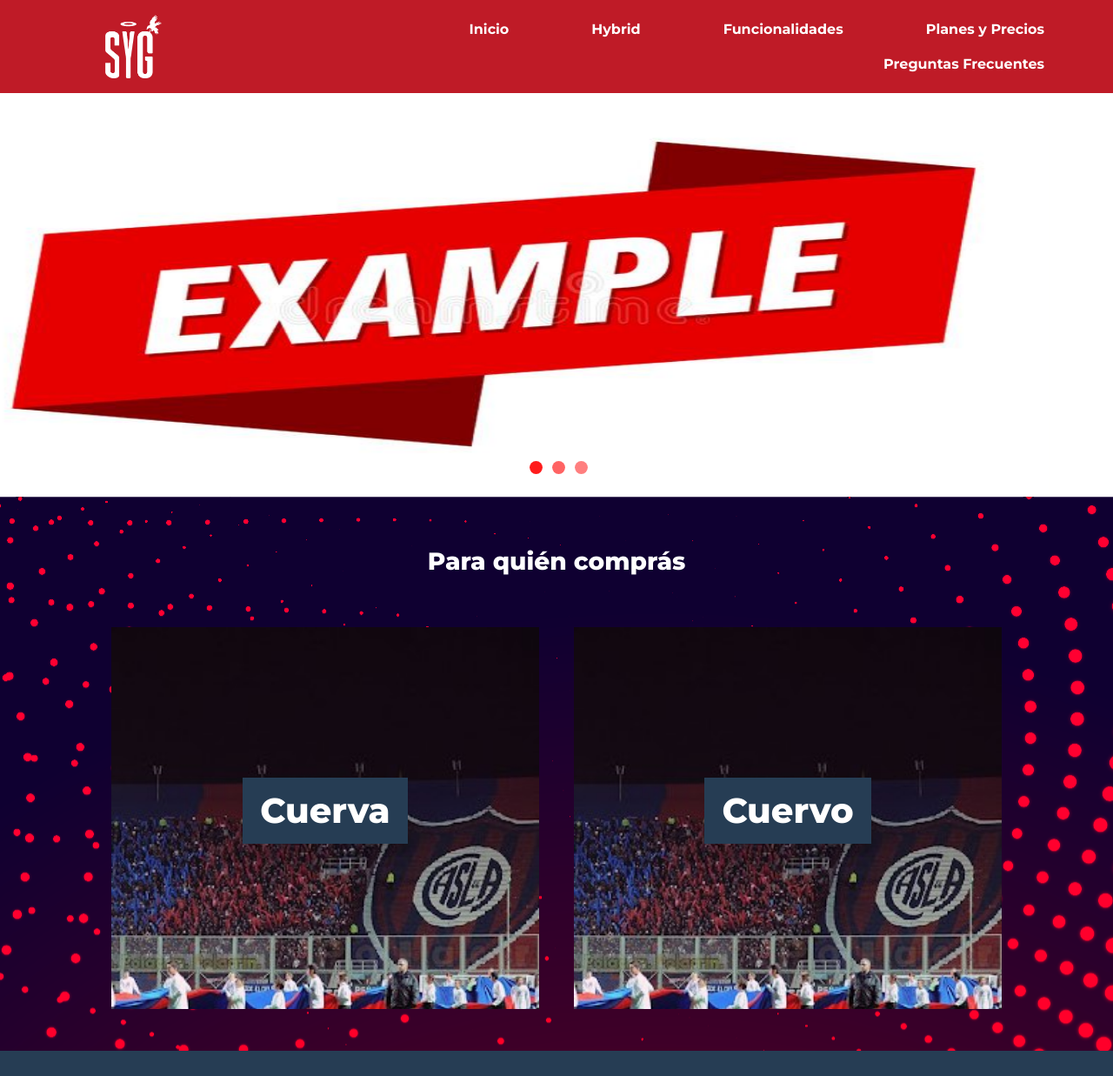
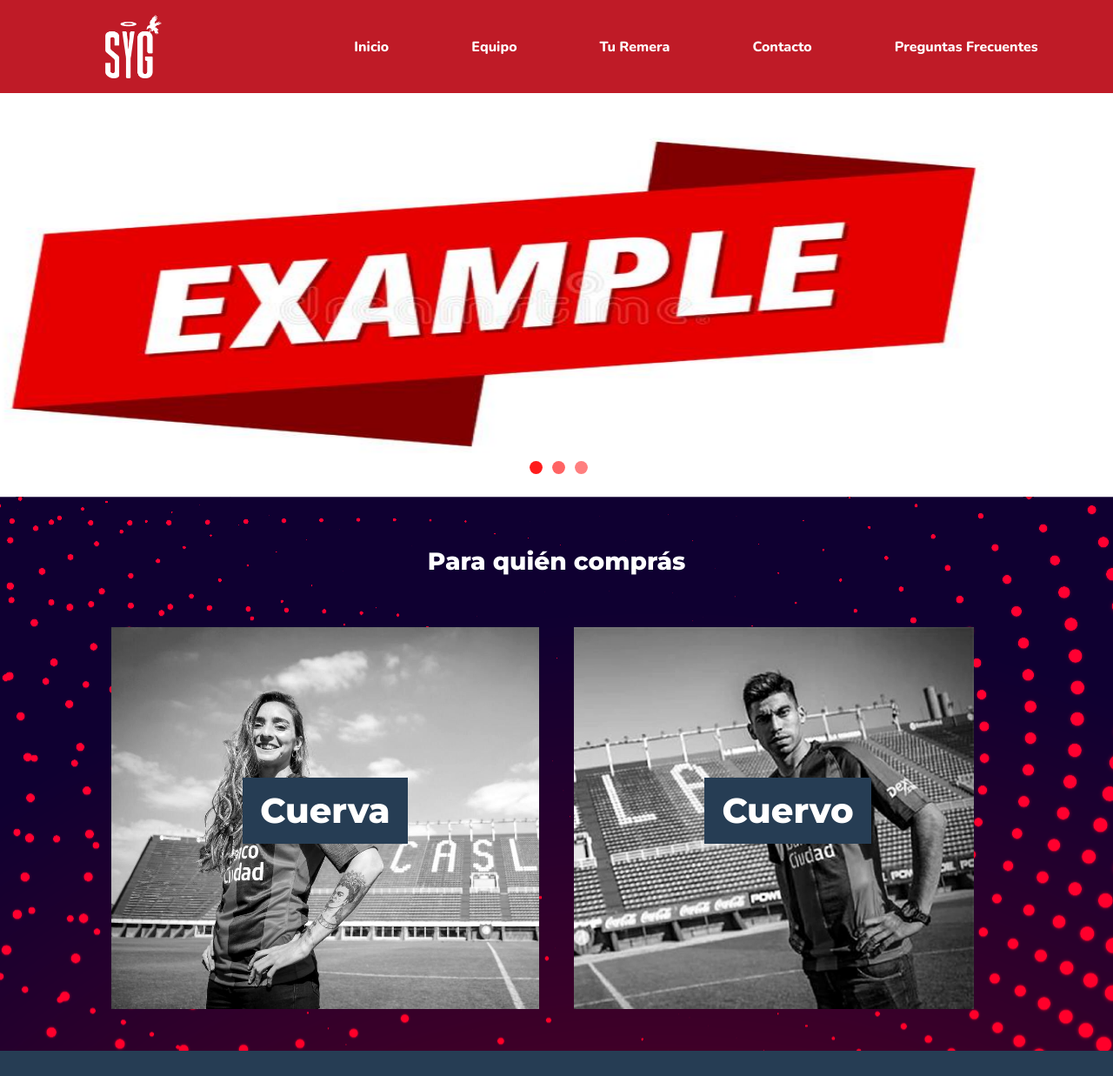
Before and after one commit to july8712/siYaGanamos, a plain HTML site: page index.html in a window 1280 px wide. Shown: the top 1237 px of the page at 87% size. Drawn offline with nearby package versions, Linux system fonts and the light colour scheme.

Commit message:
Modificación de menú y fotos cuerva y cuervo

```diff
--- a/css/estilos.css
+++ b/css/estilos.css
@@ -1,3 +1,5 @@
+@import url('https://fonts.googleapis.com/css2?family=Nunito:ital,wght@0,300;0,400;0,700;0,800;1,800&display=swap');
+
 *{
     margin: 0;
     padding: 0;
@@ -25,14 +27,22 @@ header img{
 }
 
 .nav-link{
-    color: white;
+    color: white !important;
     margin-right: 63px;
+    font-family: 'Nunito', sans-serif;
+    font-weight: 800;
+}
+
+.nav-link:hover, .nav-link:active{
+    border-bottom: 2px solid white !important;
+    color: white !important;
 }
 
 nav{
     display: flex;
     justify-content: center;
     width:70%
+
 }
 
 #paraQuien{
@@ -63,8 +73,8 @@ nav{
 }
 
 .generos{
-    background-image: url('../img/imgEj.jpg') ;
-    background-size:cover;
+    /* background-image: url('../img/imgEj.jpg') ; */
+    /* background-size:cover; */
     width: 492px;
     height: 439px;
     display: flex;
@@ -73,6 +83,17 @@ nav{
     color: white;
     font-size: 2.5rem ;
 
+}
+
+.femenino{
+    background-image: url('../img/cuerva.jpg') ;
+    background-size:cover;
+}
+
+.masculino{
+    background-image: url('../img/cuervo.jpg') ;
+    background-size:contain;
+    background-repeat: no-repeat;
 }
 
 .generos p{
--- a/index.html
+++ b/index.html
@@ -17,7 +17,7 @@
 <body>
     <header>
 
-        <img src="img\logo.png" alt="logoSYG">
+        <a href="#"><img src="img\logo.png" alt="logoSYG"></a>
 
         <nav>
             <ul class="nav justify-content-end">
@@ -25,13 +25,13 @@
                     <a class="nav-link" aria-current="page" href="#">Inicio</a>
                 </li>
                 <li class="nav-item">
-                    <a class="nav-link" href="#hybridCloud">Hybrid</a>
+                    <a class="nav-link" href="#equipo">Equipo</a>
                 </li>
                 <li class="nav-item">
-                    <a class="nav-link" href="#">Funcionalidades</a>
+                    <a class="nav-link" href="#">Tu Remera</a>
                 </li>
                 <li class="nav-item">
-                    <a class="nav-link" href="#">Planes y Precios</a>
+                    <a class="nav-link" href="#">Contacto</a>
                 </li>
                 <li class="nav-item">
                     <a class="nav-link" href="#">Preguntas Frecuentes</a>
@@ -63,10 +63,10 @@
         <section id="paraQuien">
             <h3 id="paraQuienH3">Para quién comprás</h3>
             <div id="generoRemera">
-            <div class="generos">
+            <div class="generos femenino">
                 <p>Cuerva</p>
             </div>
-            <div class="generos">
+            <div class="generos masculino">
                 <p>Cuervo</p>
             </div>
             </div>
```
Also changed, not shown: img/cuerva.jpg (added), img/cuervo.jpg (added), 1 other file.
